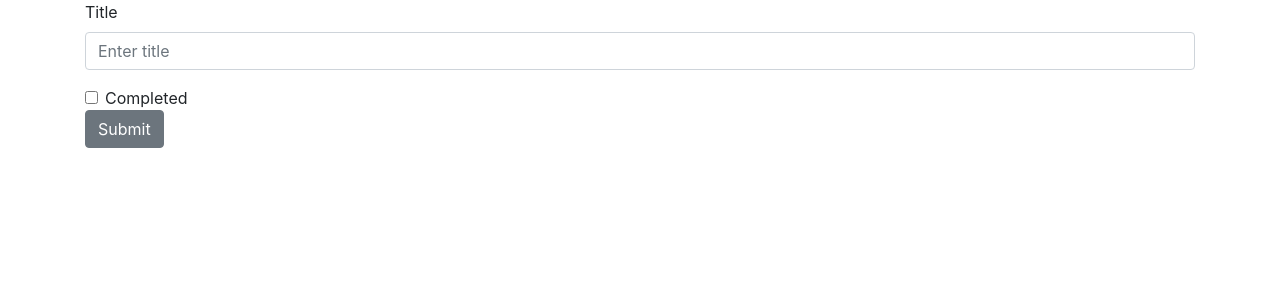
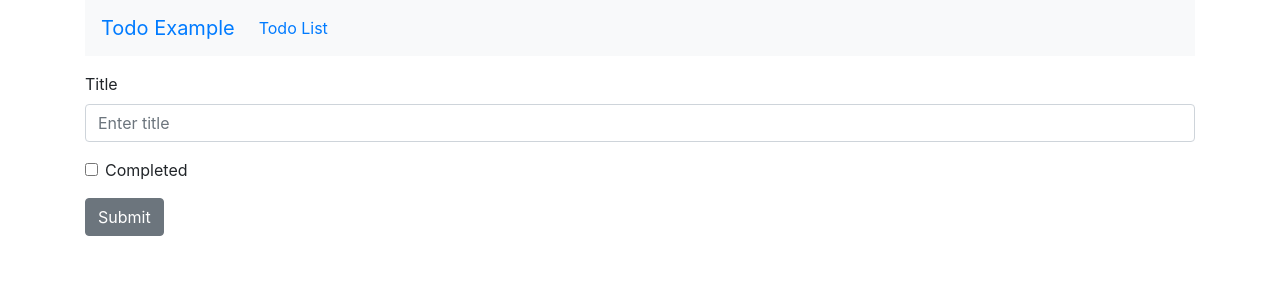
Before and after one commit to gagyekum/todos-test-app, a React (Create React App) app in the folder client/: page /create in a window 1280 px wide. Shown: the top 300 px of the page. Built offline with nearby package versions, Linux system fonts and the light colour scheme.

Commit message:
add basePage

```diff
--- a/client/src/App.js
+++ b/client/src/App.js
@@ -1,17 +1,10 @@
 import React, { useState, useEffect } from 'react';
 import { Link } from 'react-router-dom';
 import {
-    Navbar,
-    NavbarToggler,
-    NavbarBrand,
-    Nav,
-    NavItem,
-    NavLink,
-    Collapse,
     Button,
-    Container
 } from 'reactstrap';
 import TodoTable from './table';
+import BasePage from './BasePage';
 import { getAllTodos } from './todoservice';
 
 function App() {
@@ -29,22 +22,10 @@ function App() {
     }, [])
 
     return (
-        <Container>
-            <Navbar color='light' expand='md'>
-                <NavbarBrand href='/'>Todo Example</NavbarBrand>
-                <NavbarToggler onClick={() => {}} />
-                <Collapse isOpen={isOpen} navbar>
-                    <Nav className='mr-auto' navbar>
-                        <NavItem>
-                            <Link><NavLink href='/'>Todo List</NavLink></Link>
-                        </NavItem>
-                    </Nav>
-                </Collapse>
-            </Navbar>
-
+        <BasePage>
             <Link to="/create"><Button>Add Todo</Button></Link>
             <TodoTable todos={apiTodos} />
-        </Container>
+        </BasePage>
     );
 }
 
--- /dev/null
+++ b/client/src/BasePage.jsx
@@ -0,0 +1,25 @@
+import React from 'react';
+import { Link } from 'react-router-dom';
+import { Container, Navbar, NavbarBrand, NavbarToggler, Collapse, Nav, NavItem, NavLink } from 'reactstrap';
+
+const BasePage = ({ children, isOpen }) => {
+    return (
+        <Container>
+            <Navbar color='light' expand='md' className="mb-3">
+                <NavbarBrand href='/'>Todo Example</NavbarBrand>
+                <NavbarToggler onClick={() => {}} />
+                <Collapse isOpen={isOpen} navbar>
+                    <Nav className='mr-auto' navbar>
+                        <NavItem>
+                            <Link><NavLink href='/'>Todo List</NavLink></Link>
+                        </NavItem>
+                    </Nav>
+                </Collapse>
+            </Navbar>
+
+            {children}
+        </Container>
+    )
+}
+
+export default BasePage;
--- a/client/src/createTodo.jsx
+++ b/client/src/createTodo.jsx
@@ -1,7 +1,8 @@
 import React, { useState } from 'react';
 import { useHistory } from 'react-router-dom';
-import { Container, Form, FormGroup, Label, Input, Button } from 'reactstrap';
+import { Form, FormGroup, Label, Input, Button } from 'reactstrap';
 import { createTodo } from './todoservice';
+import BasePage from './BasePage';
 
 const CreateTodo = () => {
     const [formData, setFormData] = useState({})
@@ -11,7 +12,7 @@ const CreateTodo = () => {
         e.preventDefault();
         const data = {
             title: formData.title,
-            completed: formData.completed === 'on' ? true :false
+            completed: formData.completed === 'on' ? true : false
         }
         createTodo(data).then(resp => {
             if(resp) {
@@ -29,7 +30,7 @@ const CreateTodo = () => {
     }
 
     return (
-        <Container>
+        <BasePage>
             <Form onSubmit={onFormSubmit}>
                 <FormGroup>
                     <Label for="title">Title</Label>
@@ -41,9 +42,9 @@ const CreateTodo = () => {
                         Completed
                     </Label>
                 </FormGroup>
-                <Button>Submit</Button>
+                <Button className="mt-3">Submit</Button>
             </Form>
-        </Container>
+        </BasePage>
     )
 }
 
--- a/client/src/index.css
+++ b/client/src/index.css
@@ -1,13 +1,3 @@
-body {
-  margin: 0;
-  font-family: -apple-system, BlinkMacSystemFont, 'Segoe UI', 'Roboto', 'Oxygen',
-    'Ubuntu', 'Cantarell', 'Fira Sans', 'Droid Sans', 'Helvetica Neue',
-    sans-serif;
-  -webkit-font-smoothing: antialiased;
-  -moz-osx-font-smoothing: grayscale;
+.mt-10 {
+  margin-top: 10;
 }
-
-code {
-  font-family: source-code-pro, Menlo, Monaco, Consolas, 'Courier New',
-    monospace;
-}
```
Also changed, not shown: client/src/Navbar.jsx (deleted, +0 -9 lines).
